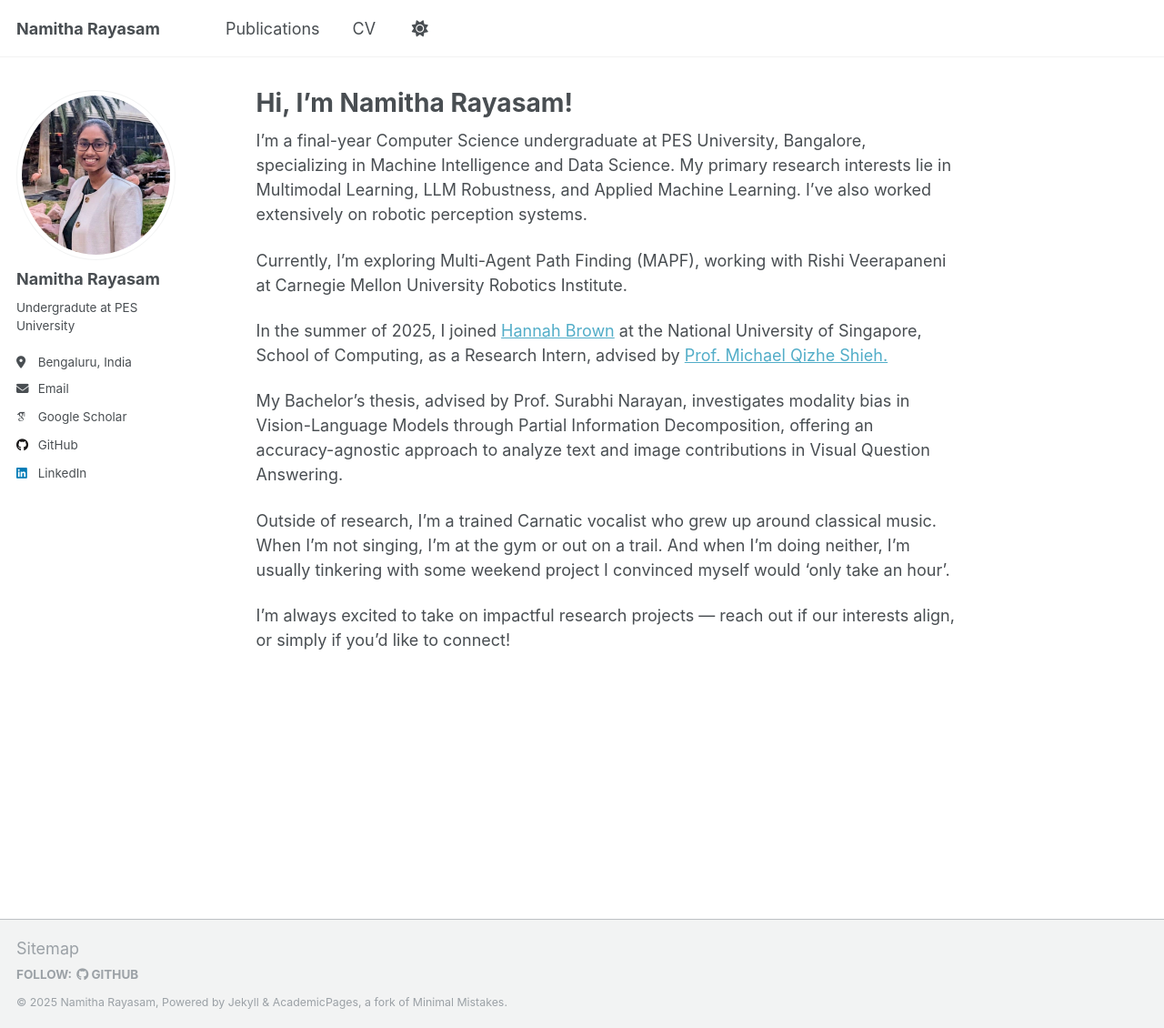
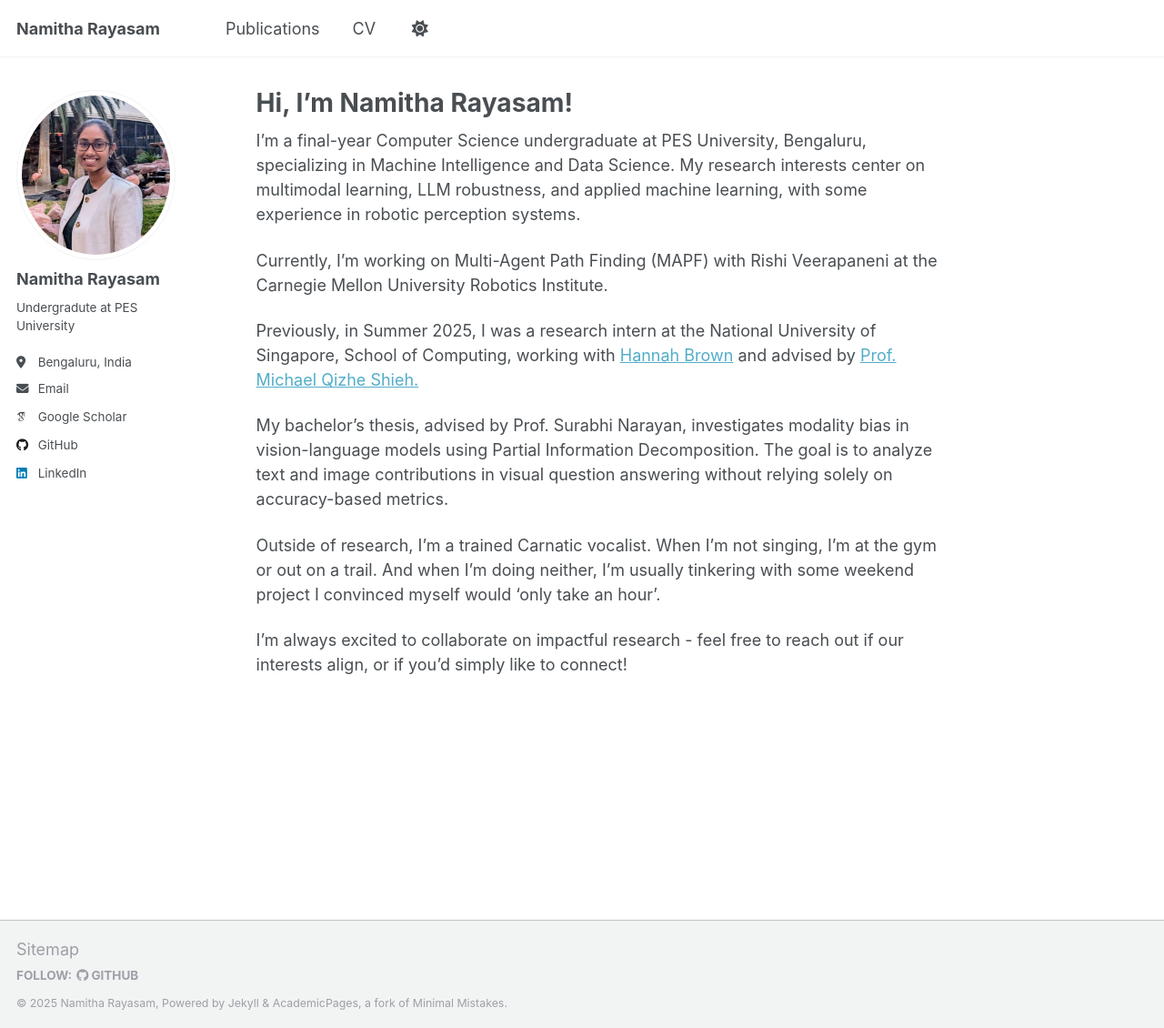
Before and after one commit to namitharayasam/namitharayasam.github.io, a Jekyll site: the page built from _pages/about.md, in a window 1280 px wide and 1130 px high. Shown: the whole window at 91% size. Built offline with Jekyll 4.4.1, drawn with Linux system fonts in a browser that asks for light colours; some web fonts are replaced.

Commit message:
Update about.md

```diff
--- a/_pages/about.md
+++ b/_pages/about.md
@@ -7,18 +7,17 @@ redirect_from:
   - /about.html
 ---
 
-I’m a final-year Computer Science undergraduate at PES University, Bangalore, specializing in Machine Intelligence and Data Science. My primary research interests lie in Multimodal Learning, LLM Robustness, and Applied Machine Learning. I’ve also worked extensively on robotic perception systems.
+I’m a final-year Computer Science undergraduate at PES University, Bengaluru, specializing in Machine Intelligence and Data Science. My research interests center on multimodal learning, LLM robustness, and applied machine learning, with some experience in robotic perception systems.
 
-Currently, I’m exploring Multi-Agent Path Finding (MAPF), working with Rishi Veerapaneni at Carnegie Mellon University Robotics Institute.
+Currently, I’m working on Multi-Agent Path Finding (MAPF) with Rishi Veerapaneni at the Carnegie Mellon University Robotics Institute.
 
-In the summer of 2025, I joined [Hannah Brown](https://hannah-aught.github.io/) at the National University of Singapore, School of Computing, as a Research Intern, advised by [Prof. Michael Qizhe Shieh.](https://www.comp.nus.edu.sg/cs/people/mshieh/)
+Previously, in Summer 2025, I was a research intern at the National University of Singapore, School of Computing, working with [Hannah Brown](https://hannah-aught.github.io/) and advised by [Prof. Michael Qizhe Shieh.](https://www.comp.nus.edu.sg/cs/people/mshieh/)
 
-My Bachelor’s thesis, advised by Prof. Surabhi Narayan, investigates modality bias in Vision-Language Models through Partial Information Decomposition, offering an accuracy-agnostic approach to analyze text and image contributions in Visual Question Answering.
+My bachelor’s thesis, advised by Prof. Surabhi Narayan, investigates modality bias in vision-language models using Partial Information Decomposition. The goal is to analyze text and image contributions in visual question answering without relying solely on accuracy-based metrics.
 
-Outside of research, I’m a trained Carnatic vocalist who grew up around classical music. When I’m not singing, I’m at the gym or out on a trail. And when I’m doing neither, I’m usually tinkering with some weekend project I convinced myself would ‘only take an hour'.
+Outside of research, I’m a trained Carnatic vocalist. When I’m not singing, I’m at the gym or out on a trail. And when I’m doing neither, I’m usually tinkering with some weekend project I convinced myself would ‘only take an hour'.
 
-I’m always excited to take on impactful research projects — reach out if our interests align, or simply if you’d like to connect!
-
+I’m always excited to collaborate on impactful research - feel free to reach out if our interests align, or if you’d simply like to connect!
 
 <!-- Getting started
 ======
```
